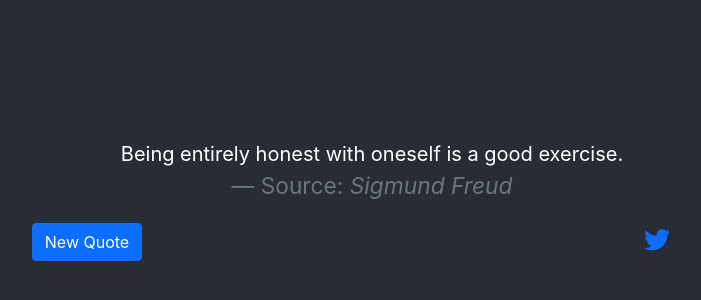
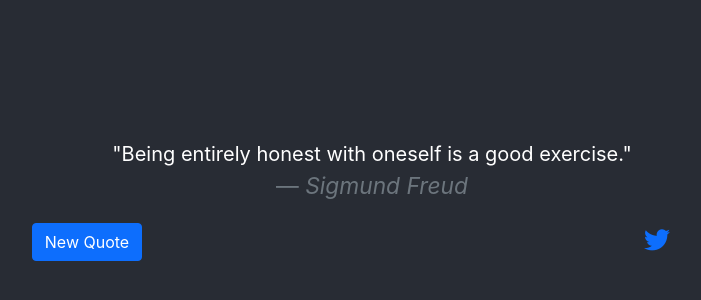
Before and after one commit to So-Wow/freecodecamp_quote_generator, a React (Create React App) app in the folder quote-generator/: page / in a window 1280 px wide. Shown: the part 200-500 px from the top of the page, without its empty margins (268-969 px from the left). Built offline with nearby package versions, Linux system fonts and the light colour scheme.

Commit message:
update quotebox

```diff
--- a/quote-generator/src/QuoteBox.js
+++ b/quote-generator/src/QuoteBox.js
@@ -1,5 +1,6 @@
 import React from "react";
 import "bootstrap-icons/font/bootstrap-icons.css";
+import quotesData from "./quotes.json";
 
 class QuoteBox extends React.Component {
     constructor(props) {
@@ -7,7 +8,7 @@ class QuoteBox extends React.Component {
         this.state = {
             quote: '',
             author: '',
-            quotes: [{ quote: "I think, therefore I am", author: "René Descartes" }, { quote: "It is better to be feared than loved, if you cannot be both.", author: "Niccolo Machiavelli" }, { quote: "There is no charm equal to tenderness of heart", author: "Jane Austen" }, { quote: "Being entirely honest with oneself is a good exercise.", author: "Sigmund Freud" }]
+            quotes: [...quotesData]
         }
         this.handleClick = this.handleClick.bind(this);
         this.genQuote = this.genQuote.bind(this);
@@ -40,9 +41,9 @@ class QuoteBox extends React.Component {
             <div id="quote-box" className="container" >
                 <figure className="text-center">
                     <blockquote id="text" className="blockquote">
-                        <p>{this.state.quote}</p>
+                        <p>"{this.state.quote}"</p>
                     </blockquote>
-                    <figcaption className="blockquote-footer" id="author">Source: <cite title={this.state.author}>{this.state.author}</cite></figcaption>
+                    <figcaption className="blockquote-footer" id="author"><cite title={this.state.author}>{this.state.author}</cite></figcaption>
                 </figure>
                 <div className="row">
                     <div className="col"><button id="new-quote" type="button" className="btn btn-primary" onClick={this.handleClick}>New Quote</button></div>
```
